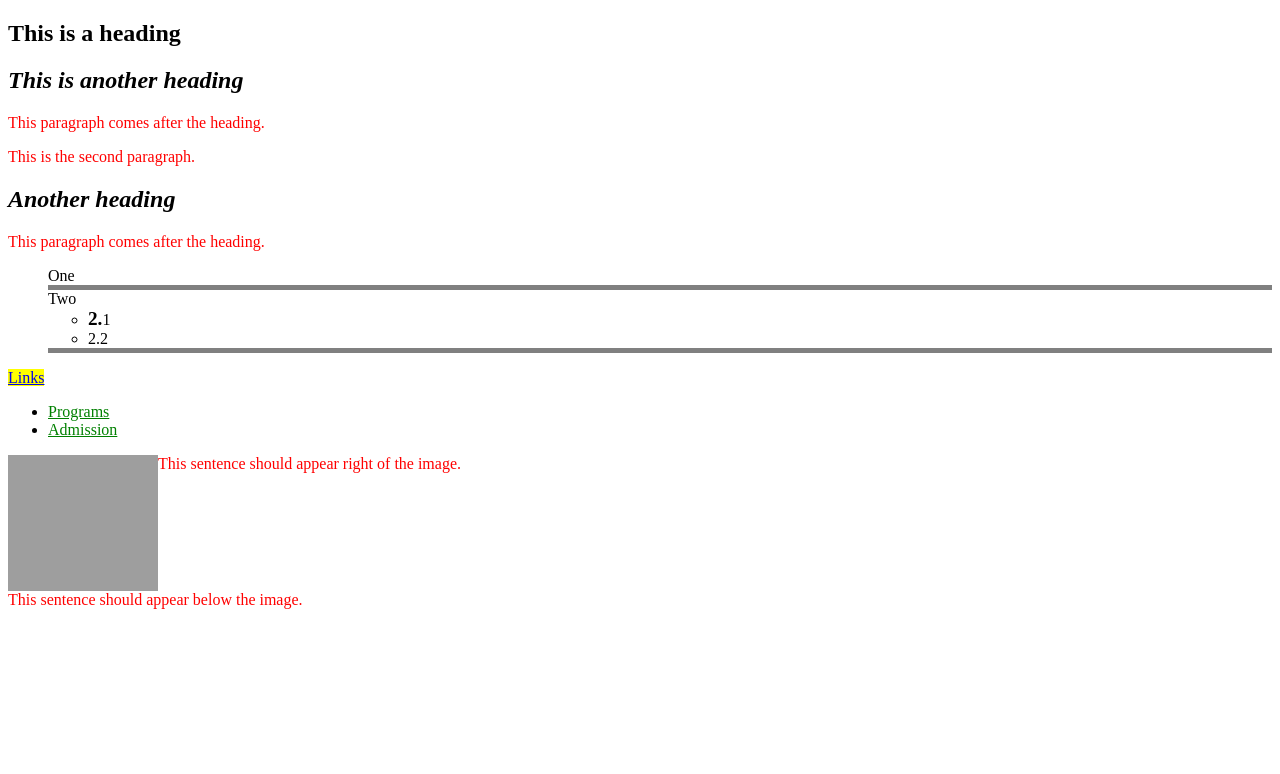
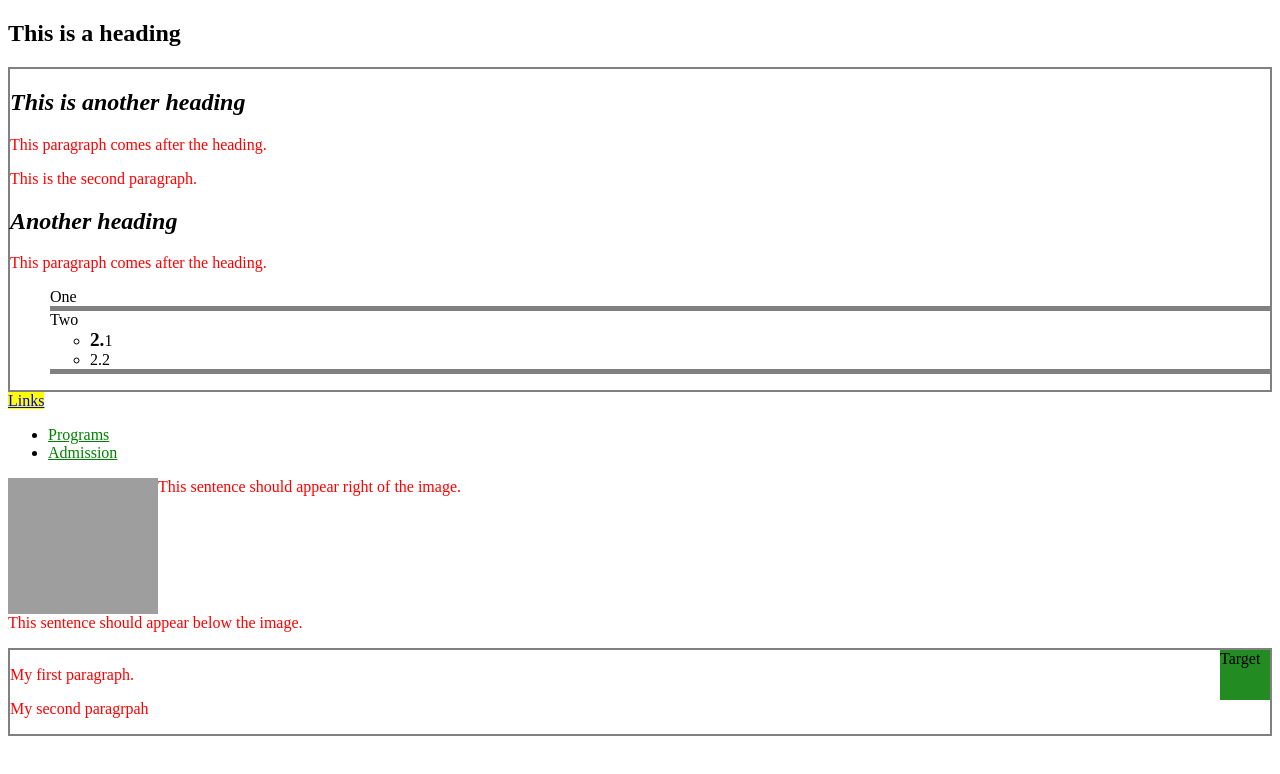
Before and after one commit to jordannkennedyy/week6, a plain HTML site: page index.html in a window 1280 px wide. Drawn offline with Linux system fonts and the light colour scheme; grey boxes are pictures that could not be loaded.

Commit message:
position

```diff
--- a/index.html
+++ b/index.html
@@ -39,6 +39,11 @@ height="136">
 <p class="below"> This sentence should appear below the image.</p>
 
 
+<div class="container">
+    <p>My first paragraph.</p>
+    <div class="target">Target</div>
+    <p>My second paragrpah</p>
+</div>
 
 
 
--- a/stylesheet.css
+++ b/stylesheet.css
@@ -41,3 +41,20 @@ a[title="BCIT homepage"]{
 .below{
     clear :left;
 }
+
+
+
+.target{
+    width:50px;
+    height:50px;
+    background-color: forestgreen;
+    position: absolute;
+    top: 0px;
+    right: 0px;
+    }
+
+.container
+    {
+    border: 2px gray solid;
+    position: relative;
+    }
```
